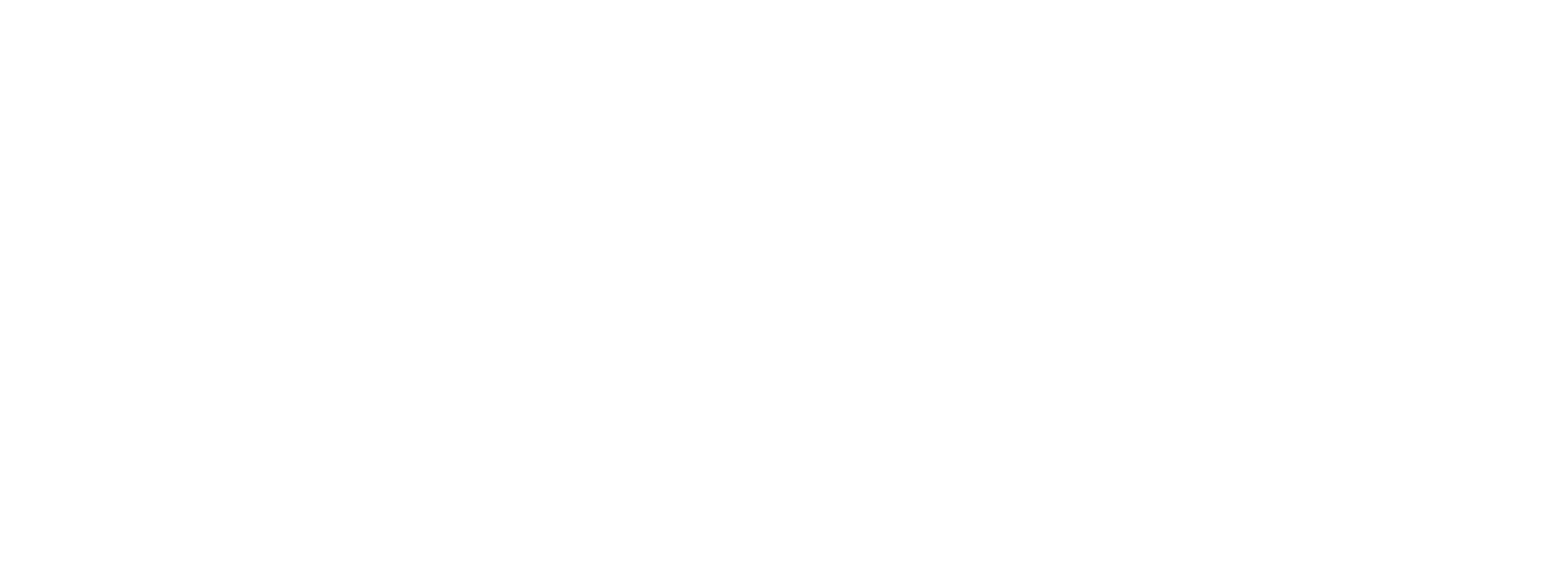
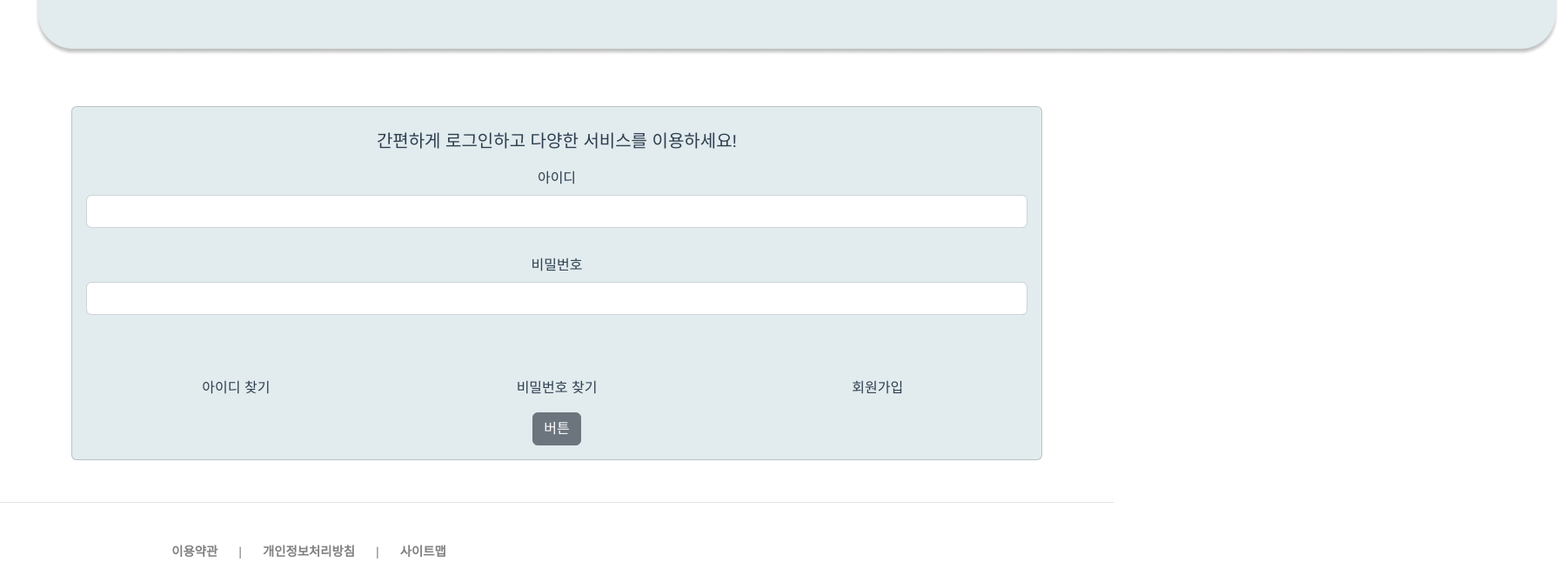
Before and after one commit to sangilji/HappyHouse, a Vue app in the folder HomeFE/homevue/: page /login in a window 1280 px wide. Shown: the part 303-972 px from the top of the page at 87% size, 1792 px wide, since content can reach past the window. Before the commit the page ends 800 px from the top, so only its background shows below. Built offline with nearby package versions, Linux system fonts and the light colour scheme.

Commit message:
feat: loginForm

```diff
--- a/HomeFE/homevue/src/components/user/HouseLogin.vue
+++ b/HomeFE/homevue/src/components/user/HouseLogin.vue
@@ -0,0 +1,61 @@
+<template>
+  <div class="container my-5">
+    <b-card id="loginForm">
+      <b-form-group
+        label-cols-lg="12"
+        label="간편하게 로그인하고 다양한 서비스를 이용하세요!"
+        label-size="lg"
+        label-align-sm="center"
+        label-class="font-weight-bold pt-2"
+        class="mb-0"
+      >
+        <b-form-group
+          label="아이디"
+          label-for="userid"
+          label-cols-sm="3"
+          label-align-sm="right"
+        >
+          <b-form-input id="userid" v-model="userid"></b-form-input>
+        </b-form-group>
+        <br />
+        <b-form-group
+          label="비밀번호"
+          label-for="password"
+          label-cols-sm="3"
+          label-align-sm="right"
+        >
+          <b-form-input id="password" v-model="password"></b-form-input>
+        </b-form-group>
+        <br />
+        <br />
+        <br />
+        <b-row class="justify-content-md-center">
+          <b-col><p>아이디 찾기</p></b-col>
+          <b-col><p>비밀번호 찾기</p></b-col>
+          <b-col><p>회원가입</p></b-col>
+
+        </b-row>
+        <b-button>버튼</b-button>
+      </b-form-group>
+    </b-card>
+  </div>
+</template>
+
+<script>
+export default {
+  name: "HouseLogin",
+  data() {
+    return {
+      userid: "",
+      password: "",
+      role: "",
+    };
+  },
+};
+</script>
+
+<style scoped>
+#loginForm {
+  background: #e2ebed;
+}
+</style>
--- a/HomeFE/homevue/src/router/index.js
+++ b/HomeFE/homevue/src/router/index.js
@@ -1,7 +1,7 @@
 import Vue from "vue";
 import VueRouter from "vue-router";
 import HomeMainView from "../views/HomeMainView.vue";
-
+import LoginView from "@/views/user/LoginView.vue";
 Vue.use(VueRouter);
 
 const routes = [
@@ -9,6 +9,11 @@
     path: "/home",
     name: "home",
     component: HomeMainView,
+  },
+  {
+    path: "/login",
+    name: "login",
+    component: LoginView,
   },
   // {
   //   path: "/about",
```
Also changed, not shown: HomeFE/homevue/src/main.js (+9 -0 lines).
